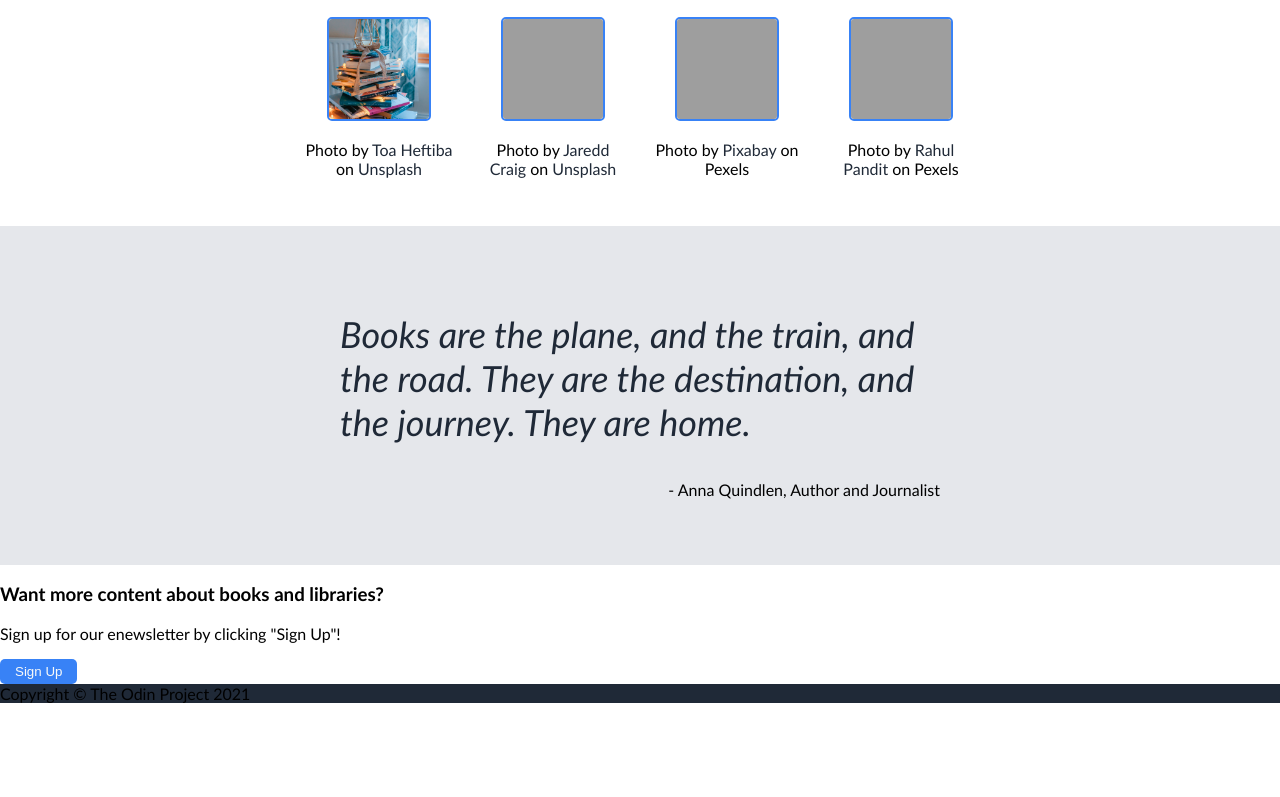
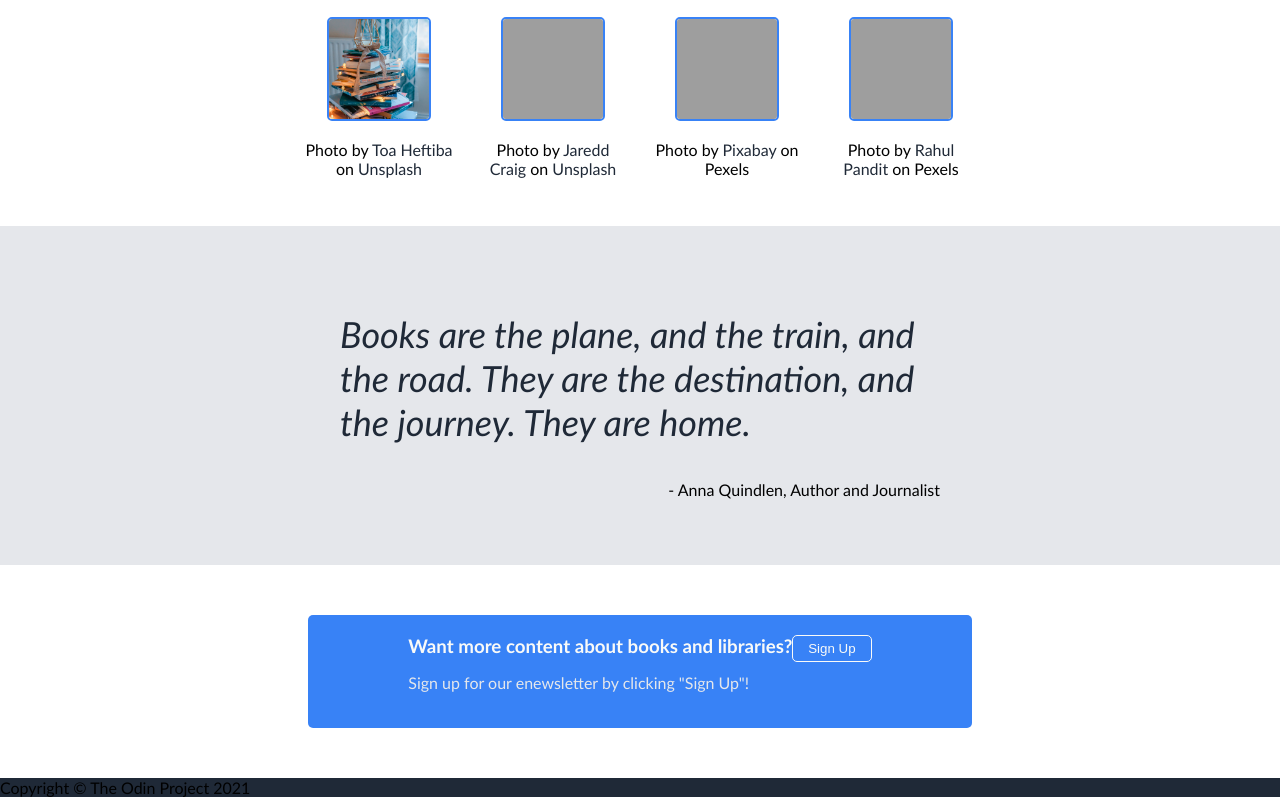
Before and after one commit to cindyawho/odin-landing-page, a plain HTML site: page index.html in a window 1280 px wide. Shown: the part 557-1354 px from the top of the page. Before the commit the page ends 1260 px from the top, so only its background shows below. Drawn offline with Linux system fonts and the light colour scheme; grey boxes are pictures that could not be loaded.

Commit message:
Style the basic organization of sign-up section

```diff
--- a/index.html
+++ b/index.html
@@ -56,9 +56,13 @@
         </div>
         <div class="signUp-section">
             <div class="signUp-block">
-                <h3 class="signUp-title">Want more content about books and libraries?</h3>
-                <p class="signUp-description">Sign up for our enewsletter by clicking "Sign Up"!</p>
-                <button>Sign Up</button>
+                <div class="signUp-text">
+                    <h3 class="signUp-title">Want more content about books and libraries?</h3>
+                    <p class="signUp-description">Sign up for our enewsletter by clicking "Sign Up"!</p>
+                </div>
+                <div class="signUp-button">
+                    <button>Sign Up</button>
+                </div>
             </div>
         </div>
     </div>
--- a/style.css
+++ b/style.css
@@ -125,16 +125,27 @@ button {
 }
 
 .signUp-section{
-
+    display: flex;
+    padding: 50px 100px;
+    justify-content: center;
+    align-items: center;
 }
 .signUp-block {
-
+    background-color: var(--bg-blue-button);
+    border-radius: 5px;
+    padding: 20px 100px;
+    display: flex;
 }
 .signUp-title {
-
+    margin: 0;
+    padding: 0;
+    color: var(--fc-hero-white);
 }
 .signUp-description {
-
+    color: var(--fc-hero-sec);
+}
+.signUp-button button {
+    border: 1px var(--fc-hero-white) solid;
 }
 
 .footer {
```
